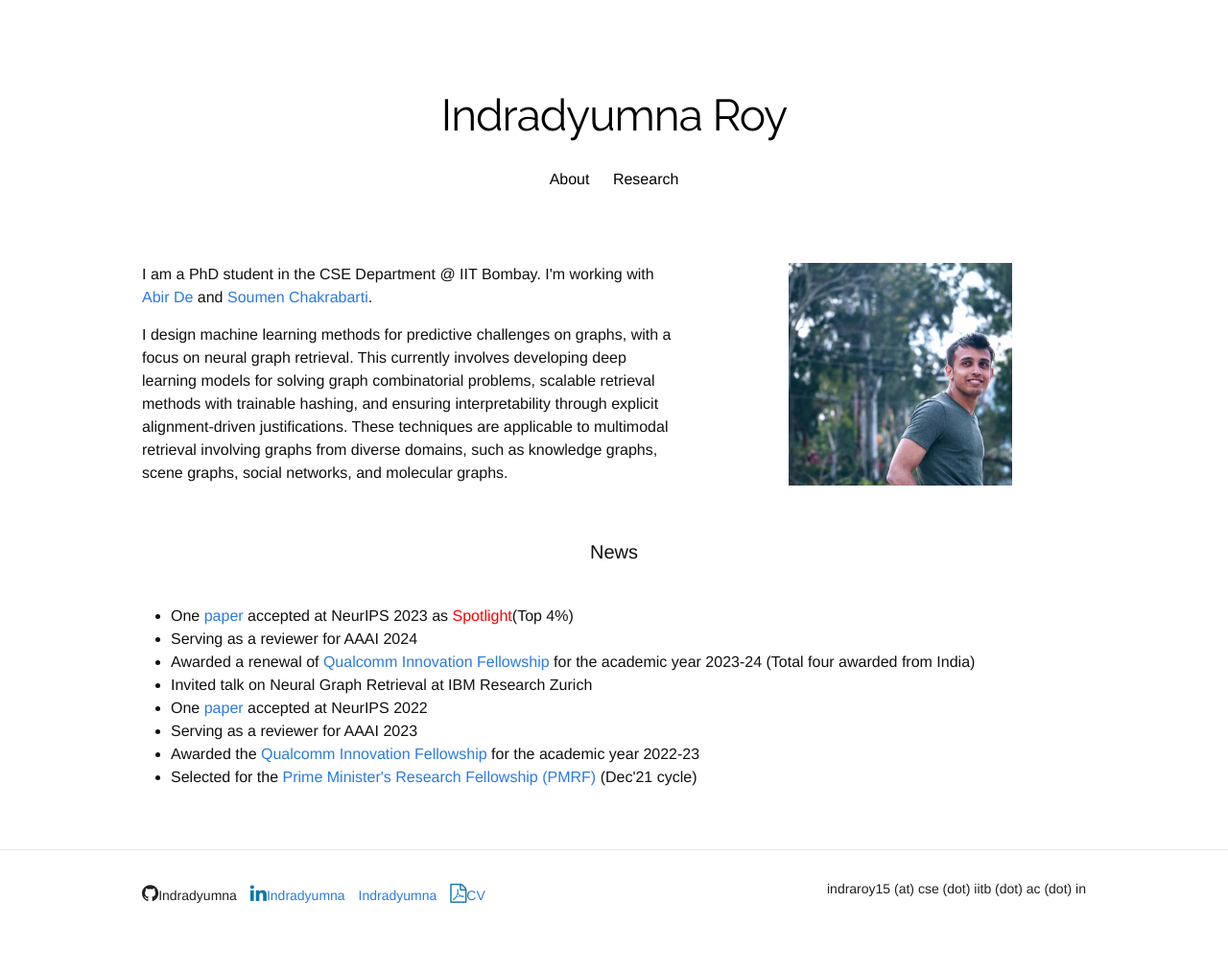
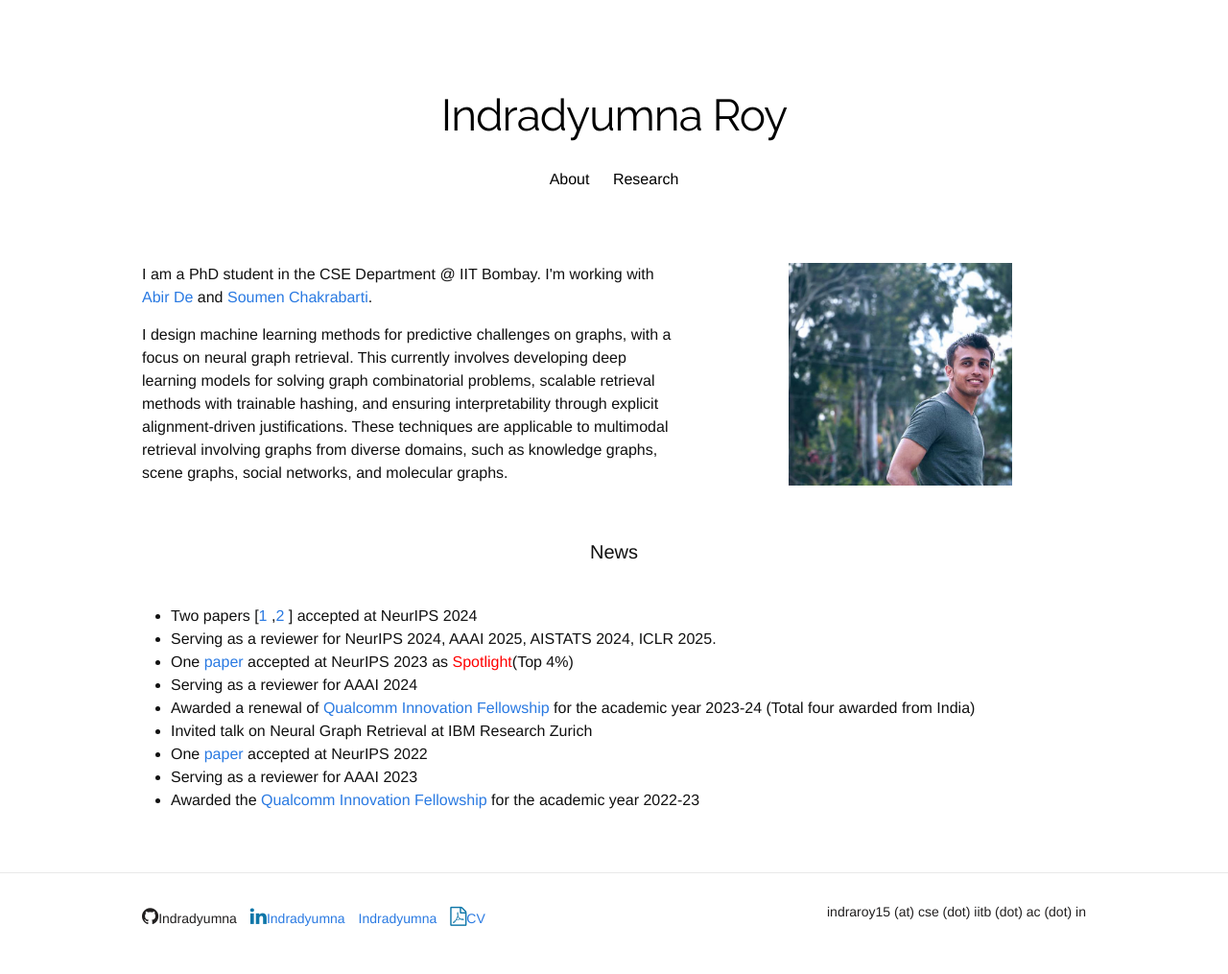
Before and after one commit to Indradyumna/indradyumna.github.io, a Jekyll site: the page built from index.html, in a window 1280 px wide. Shown: the whole page at 96% size. Built offline with Jekyll 4.4.1, drawn with Linux system fonts in a browser that asks for light colours; nearby versions of some CDN libraries; some web fonts are replaced; a style sheet for code colours, icons or effects is not loaded; before the commit the page ends 991 px from its top, so only the background shows below that.

Commit message:
NeurIPS 24 update

```diff
--- a/index.html
+++ b/index.html
@@ -22,6 +22,8 @@ These techniques are applicable to multimodal retrieval involving graphs from di
 
 <h1 class="page-heading">News</h1>
 <ul>
+  <li> Two papers [<a href="/pdfs/EinsMatch.pdf">1</a> ,<a href="/pdfs/GraphEDX.pdf">2</a> ] accepted at NeurIPS 2024 </li>
+  <li> Serving as a reviewer for NeurIPS 2024, AAAI 2025, AISTATS 2024, ICLR 2025. </li>
   <li> One <a href="/pdfs/2023_FourierHashNet.pdf">paper</a> accepted at NeurIPS 2023 as <span style='color:red'>Spotlight</span>(Top 4%) </li>
   <li> Serving as a reviewer for AAAI 2024 </li>
   <li> Awarded a renewal of <a href="https://www.qualcomm.com/research/university-relations/innovation-fellowship/"> Qualcomm Innovation Fellowship </a> for the academic year 2023-24 (Total four awarded from India) </li>
@@ -29,7 +31,7 @@ These techniques are applicable to multimodal retrieval involving graphs from di
   <li> One <a href="/pdfs/2022_NeuralMcs.pdf">paper</a> accepted at NeurIPS 2022 </li>
   <li> Serving as a reviewer for AAAI 2023 </li>
   <li> Awarded the  <a href="https://www.qualcomm.com/research/university-relations/innovation-fellowship/"> Qualcomm Innovation Fellowship </a> for the academic year 2022-23</li>
-  <li> Selected for the <a href="https://www.pmrf.in/"> Prime Minister's Research Fellowship (PMRF)</a> (Dec'21 cycle)</li>
+  <!-- <li> Selected for the <a href="https://www.pmrf.in/"> Prime Minister's Research Fellowship (PMRF)</a> (Dec'21 cycle)</li> -->
   <!-- <li> One <a href="/pdfs/IsoNet_main.pdf">paper</a> accepted at AAAI 2022 </li> -->
   <!-- <li> Served as a reviewer for AAAI 2022 </li> -->
   <!-- <li> Joined as a PhD student @ <a href="https://www.cse.iitb.ac.in/">CSE-IITB</a> starting July'21 </li> -->
```
Also changed, not shown: research.html (+48 -0 lines), 4 other files.
